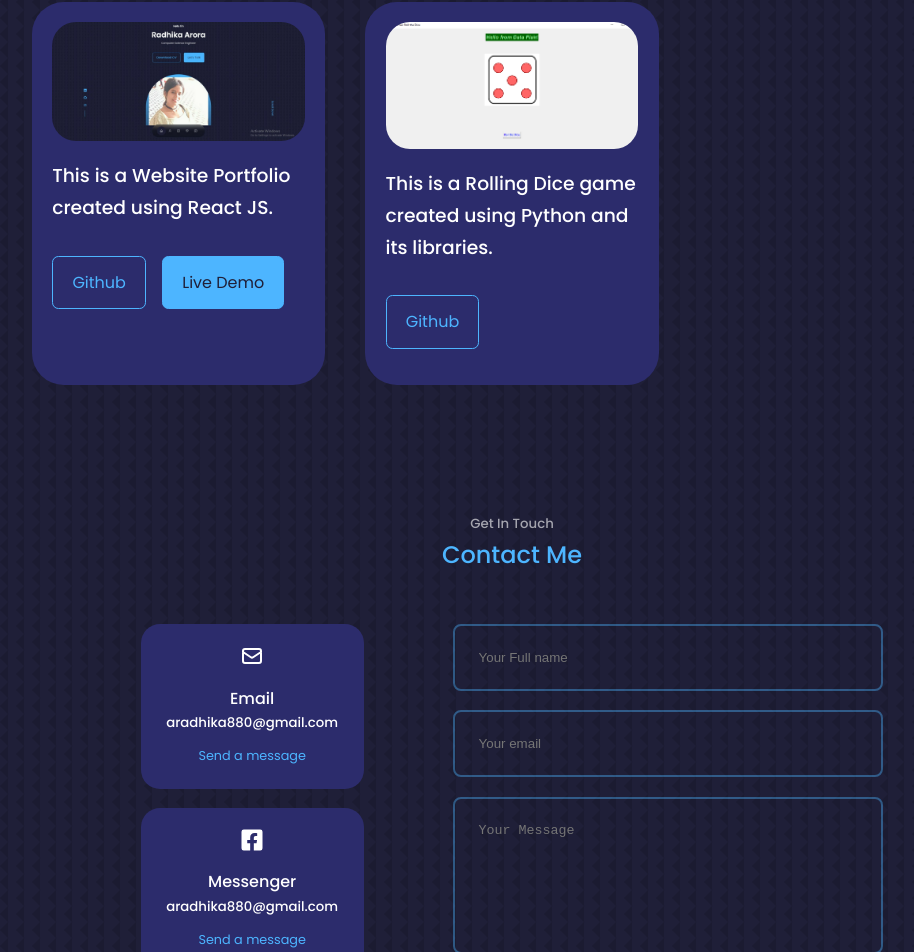
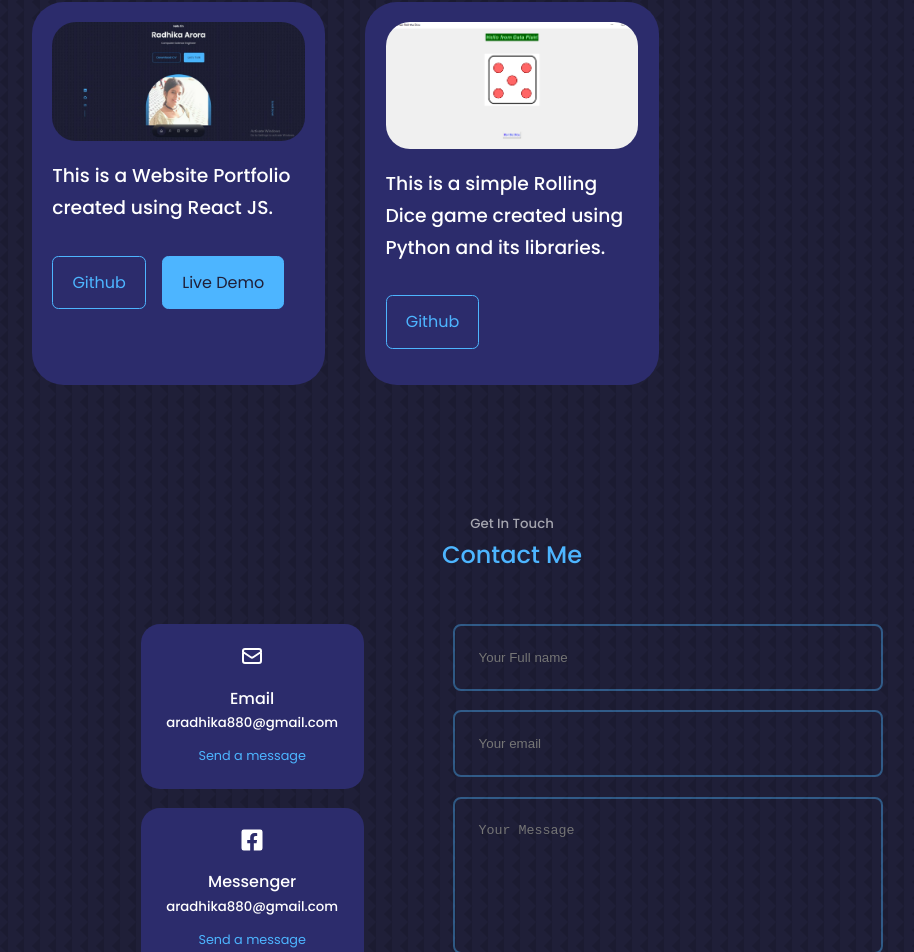
Before and after one commit to radhika-020/website-portfolio-master, a React (Create React App) app: page / in a window 1280 px wide. Shown: the part 2790-3742 px from the top of the page, without its empty margins (128-1042 px from the left). Built offline with nearby package versions, Linux system fonts and the light colour scheme.

Commit message:
portfolio

```diff
--- a/src/components/portfolio/Portfolio.jsx
+++ b/src/components/portfolio/Portfolio.jsx
@@ -80,7 +80,7 @@ const Portfolio = () => {
   <img src={IMG7 } alt="" />
 
 </div>
-<h3>This is a Rolling Dice game created using Python and its libraries.</h3>
+<h3>This is a simple Rolling Dice game created using Python and its libraries.</h3>
   <div className="portfolio__item-cta">
   <a href="https://github.com/radhika-020/dice-rolling-simulator-python-code" className="btn" target="_blank">Github</a>
   {/* <a href="https://radhikaarora.netlify.app/" className="btn btn-primary"  target="_blank">Live Demo</a> */}
```
